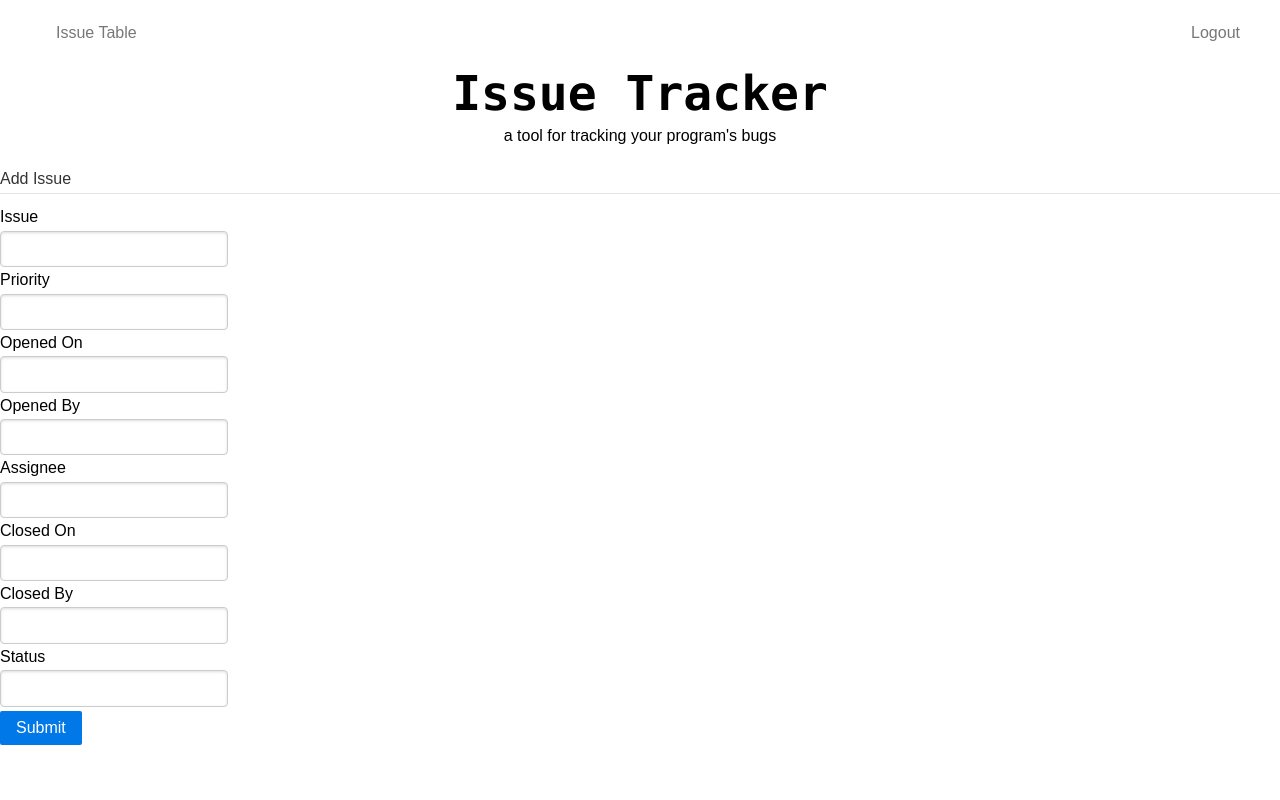
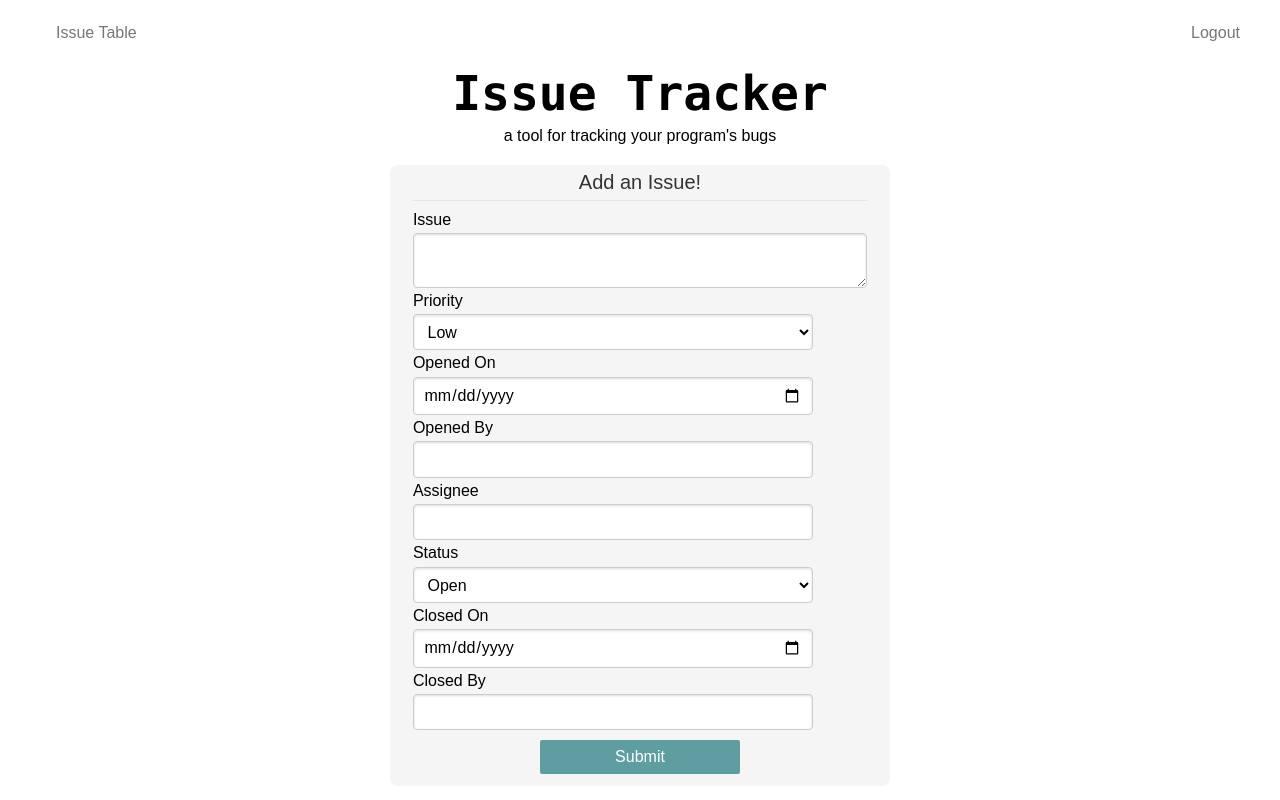
Before and after one commit to hobbs131/Issue_Tracker, a Flask app: template templates/add_issue.html in a window 1280 px wide. Run offline with Flask 2, Linux system fonts and the light colour scheme; the template is opened without the code that fills it, so the values that code supplies are empty; the visitor is signed in with stand-in values (Sample User, id 1); some libraries are stand-ins or nearby versions.

Commit message:
style add issue form, and improve text entry

```diff
--- a/static/main.css
+++ b/static/main.css
@@ -6,6 +6,7 @@ body #search {
   min-width: 250px;
   margin: 5px 2.5%;
   border-radius: 8px;
+  border: 1px solid grey;
 }
 
 .buttons {
@@ -74,3 +75,42 @@ select.disabled::-ms-expand {
   margin: 5px;
   margin-bottom: 20px;
 }
+
+.add_issue_div {
+  background-color: whitesmoke;
+  display: block;
+  text-align: center;
+  border-radius: 8px;
+  width: 500px;
+  margin: auto;
+}
+
+#addissueform {
+  display: inline-block;
+  margin-left: auto;
+  margin-right: auto;
+  text-align: left;
+}
+
+#addissueform input{
+  width: 400px;
+}
+
+#addissueform select{
+  width: 400px;
+}
+
+#addissueform button {
+  display: block;
+  margin: auto;
+  width: 200px;
+  background-color: cadetblue;
+  margin-top: 10px;
+}
+
+#addissueform legend {
+  display: block;
+  margin: auto;
+  font-size: 20px;
+  text-align: center;
+}
--- a/templates/add_issue.html
+++ b/templates/add_issue.html
@@ -1,26 +1,37 @@
 {% extends "parent.html" %}
 {% block title %}Add an Issue{% endblock %}
 {% block content %}
-<form class="pure-form pure-form-stacked" method = "post" action = "postIssueEntry">
+<div class="add_issue_div">
+  <form class="pure-form pure-form-stacked" id="addissueform" method = "post" action = "postIssueEntry">
     <fieldset>
-        <legend>Add Issue</legend>
+      <legend>Add an Issue!</legend>
       <label for="issue">Issue</label>
-        <input type="text" name = "issue" />
+      <textarea name = "issue" rows = "2" cols="45" wrap = "soft"></textarea>
       <label for="priority">Priority</label>
-        <input type="text" name = "priority" />
+      <select name = "priority">
+        <option value="low">Low</option>
+        <option value="medium">Medium</option>
+        <option value="high">High</option>
+        <option value="urgent">Urgent</option>
+      </select>
       <label for="opened_on">Opened On</label>
-        <input type="text" name = "opened_on" />
+      <input type="date" name = "opened_on" />
       <label for="opened_by">Opened By</label>
       <input type="text" name = "opened_by" />
       <label for="assignee">Assignee</label>
       <input type="text" name = "assignee" />
+      <label for="status">Status</label>
+      <select name = "status">
+        <option value="low">Open</option>
+        <option value="medium">Closed</option>
+      </select>
       <label for="closed_on">Closed On</label>
-        <input type="text" name = "closed_on" />
+      <input type="date" name = "closed_on" />
       <label for="closed_by">Closed By</label>
       <input type="text" name = "closed_by" />
-        <label for="status">Status</label>
-        <input type="text" name = "status" />
-        <button type="submit" class="pure-button pure-button-primary">Submit</button>
+      <button type="submit" class="pure-button pure-button-primary" style="text-align: center;">Submit</button>
     </fieldset>
   </form>
+</div>
+
 {% endblock %}
--- a/templates/issues.html
+++ b/templates/issues.html
@@ -26,7 +26,7 @@
 	{% for r in results %}
 		<tr>
 			<td> {{r.id}} </td>
-			<td> <input class = "disabled" type = "text" value = "{{r.issue}}" disabled size="10"/> </td>
+			<td> <textarea class = "disabled" name = "text" rows = "5" cols="18" wrap = "soft" disabled>{{r.issue}}</textarea></td>
 			<td> <select class = "disabled" disabled>
 			{% for p in prio %}
 				<option value = "{{p}}" {% if r.priority == p %}selected{% endif %}>{{p}}</option>
@@ -43,10 +43,10 @@
 			{% endfor %}
 			</select></td>
 			<td class = "buttons">
-				<button class="edit-button" onclick="editIssue({{r.id}},this.parentElement.parentElement)">
+				<button class="edit-button" style="width:32px" onclick="editIssue({{r.id}},this.parentElement.parentElement)">
 					<i class="fa fa-edit"></i>
 				</button>
-				<button class="delete-button" onclick="deleteIssue({{r.id}},this.parentElement.parentElement);">
+				<button class="delete-button" style="width:32px" onclick="deleteIssue({{r.id}},this.parentElement.parentElement);">
 					<i class="fa fa-trash"></i>
 				</button>
 			</td>
```
Lines whose indentation alone changed are shown as unchanged.
